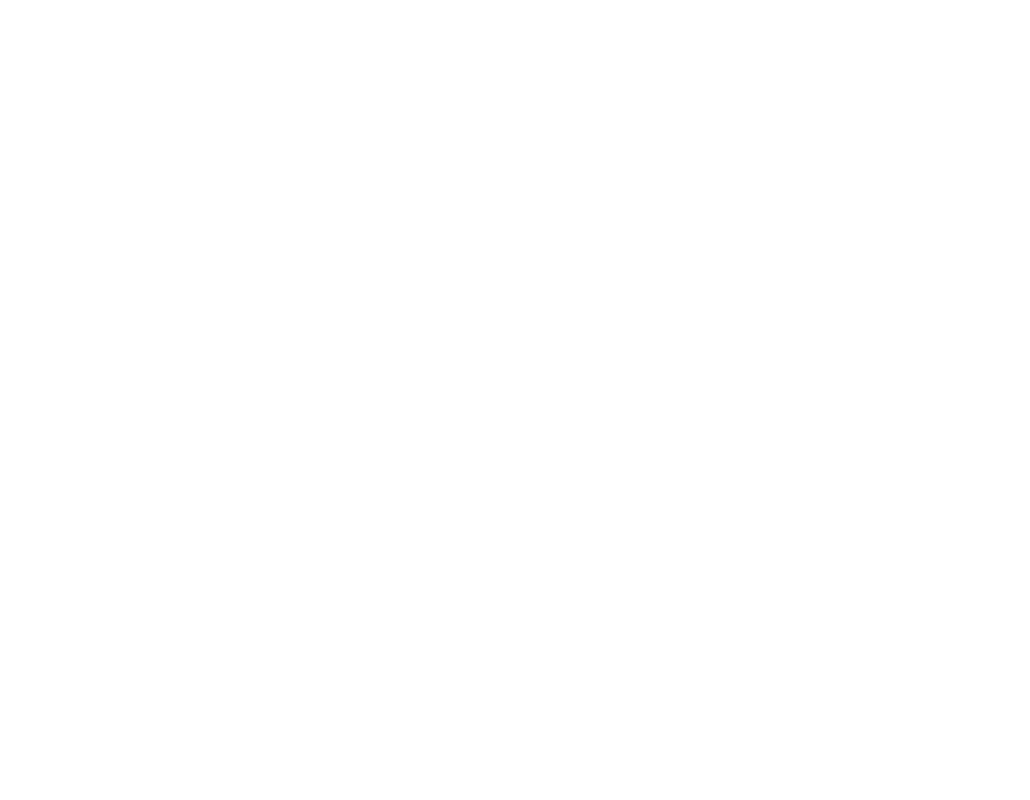
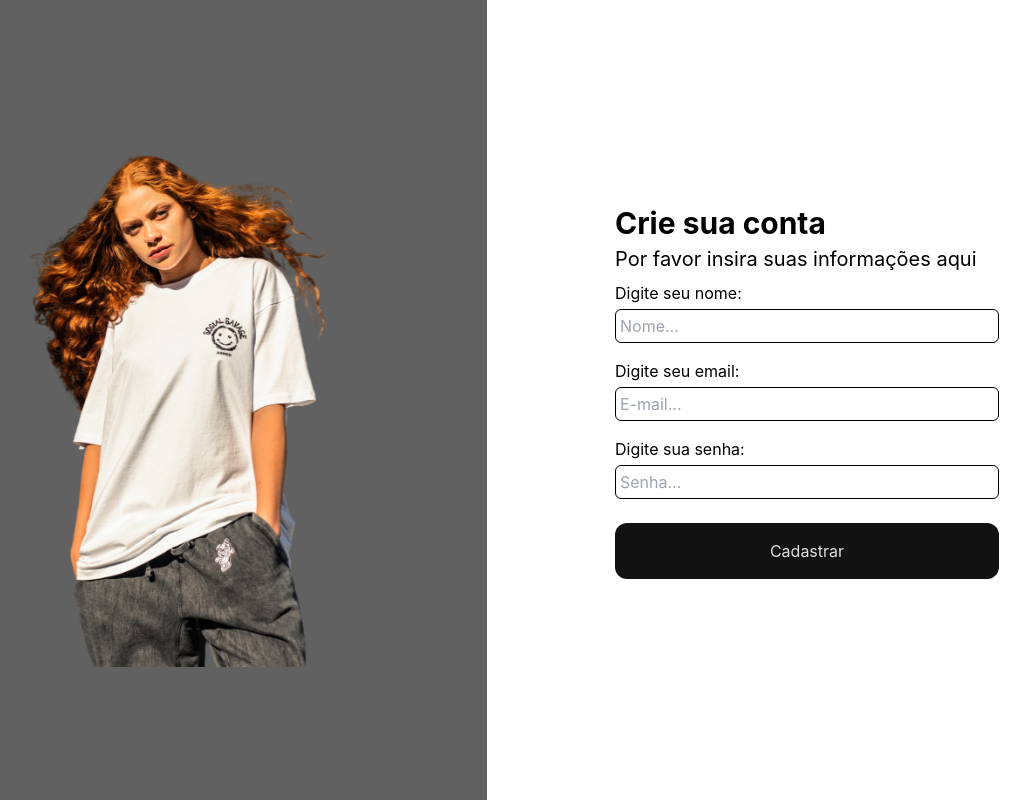
Before and after one commit to vemser/vemser-vs13-projeto-tshirt-ecomerce-front, a React (Vite) app: page /register in a window 1280 px wide. Before the commit this address had no page. Shown: the whole page, without its empty margins (153-1183 px from the left). Built offline with nearby package versions, Linux system fonts and the light colour scheme.

Commit message:
Wip: complete structure in register page

```diff
--- a/src/pages/Register.tsx
+++ b/src/pages/Register.tsx
@@ -1,9 +1,11 @@
+import womanImage from '../assets/foto-mulher-jovem.svg'
+
 export function Register(): JSX.Element {
     return (
         <>
             <main className="flex flex-row">
-                <figure className="w-2/4">
-                    <img src="https://via.placeholder.com/300" alt="" />
+                <figure className="w-2/4 bg-tertiary flex justify-center items-center">
+                    <img className="w-4/6 h-4/6" src={womanImage} alt={"Imagem mulher ruiva jovem"} />
                 </figure>
 
                 <section className="w-2/4 flex flex-col h-screen p-4 justify-center items-center">
@@ -30,7 +32,7 @@
                             <input className="border rounded-md border-black p-1" type="password" id="password" placeholder="Senha..." />
                         </div>
 
-                        <button>
+                        <button className="bg-primary h-14 text-secondary rounded-xl my-4">
                             Cadastrar
                         </button>
                     </form>
--- a/src/routes/Router.tsx
+++ b/src/routes/Router.tsx
@@ -1,6 +1,7 @@
 import { BrowserRouter, Route, Routes } from "react-router-dom";
 
 import Checkout from "../pages/Checkout/Checkout";
+import { Register } from "../pages/Register";
 
 export default function Router() {
   return (
@@ -16,6 +17,7 @@
         />
 
         <Route path="/checkout" element={<Checkout />} />
+        <Route path="/register" element={<Register />} />
       </Routes>
     </BrowserRouter>
   );
```
Also changed, not shown: src/assets/foto-mulher-jovem.svg (added).
